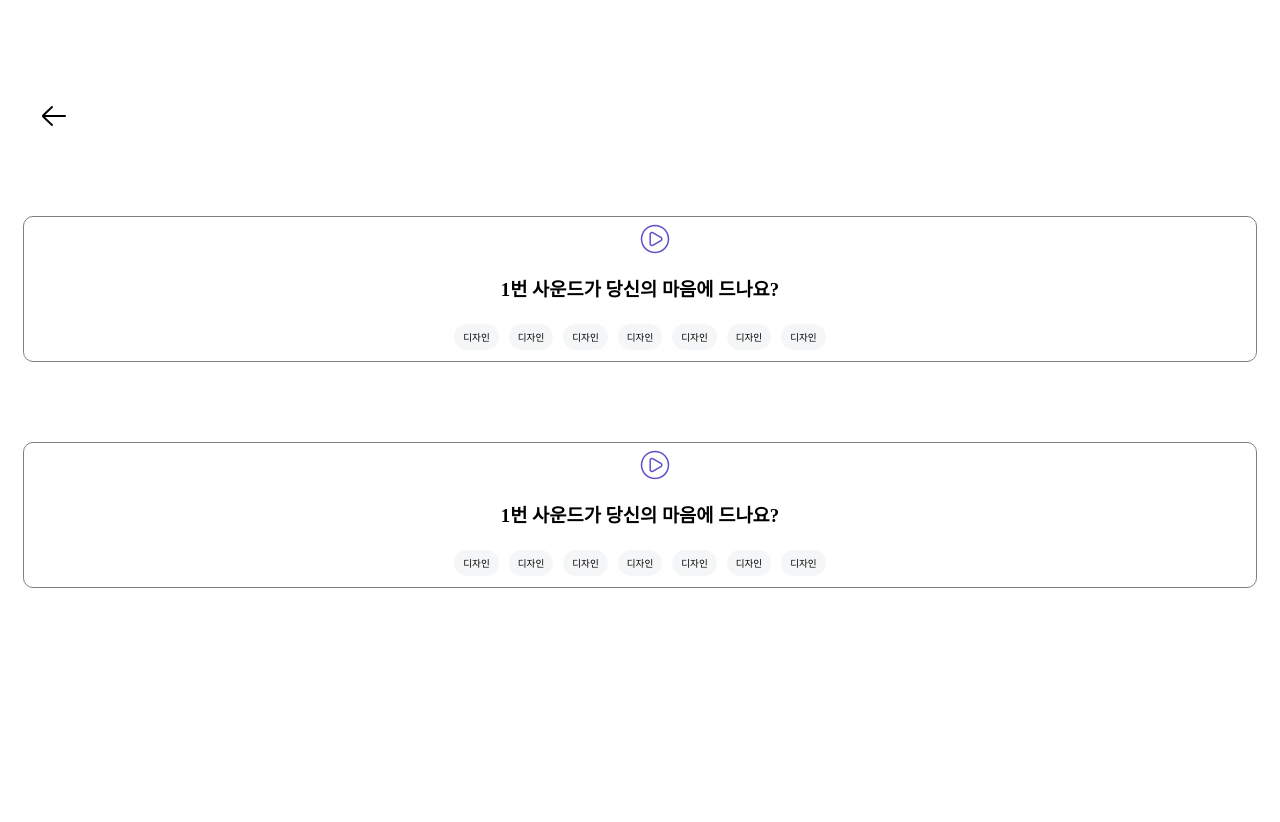
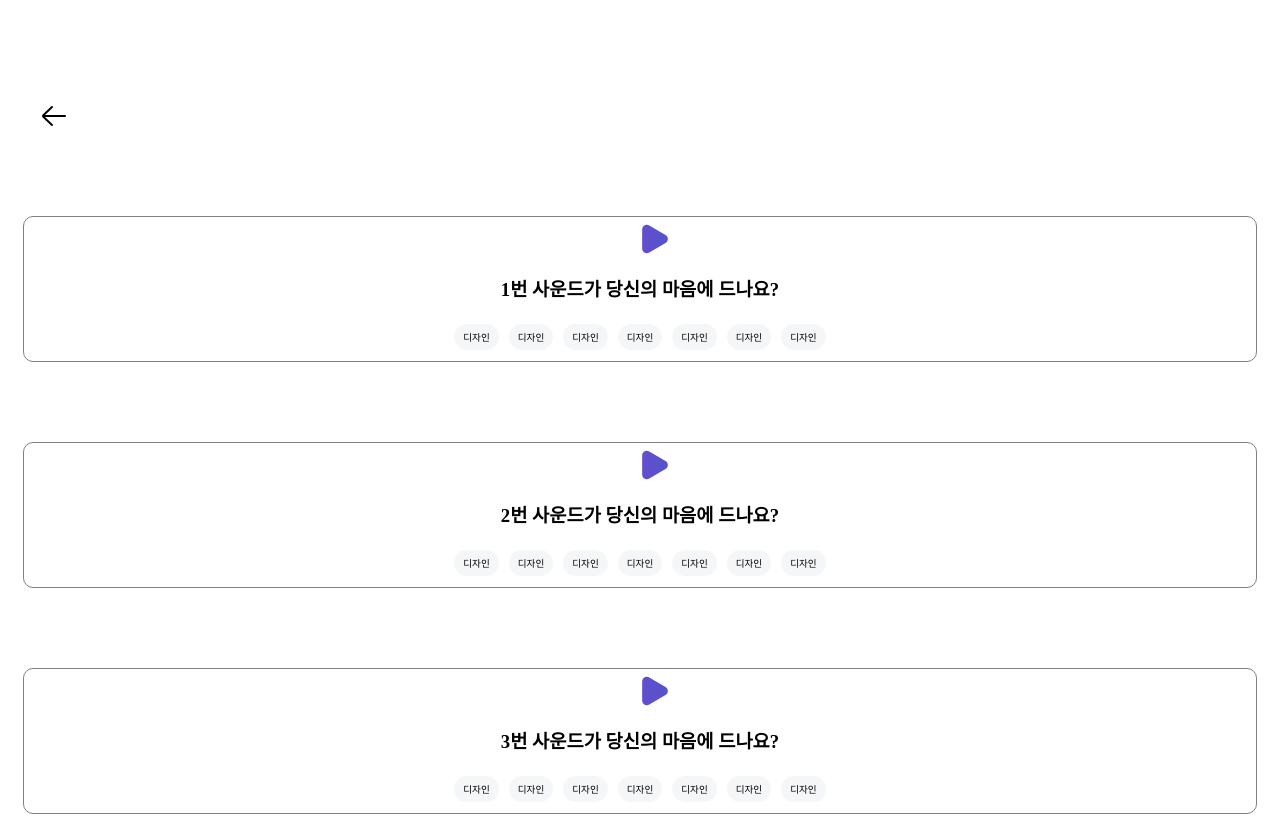
Before and after one commit to seongwon030/ReactApp, a React (Create React App) app in the folder music/: page /FirstPage in a window 1280 px wide. Before the commit the page ends 800 px from the top, so only its background shows below. Built offline with nearby package versions, Linux system fonts and the light colour scheme.

Commit message:
임시 체크박스

```diff
--- a/music/src/FirstPage.js
+++ b/music/src/FirstPage.js
@@ -36,8 +36,13 @@
             </div>
             <div className="num1">
                 <img onClick={playMusic} src="./play.png" alt='Sound Icon'/>
-                <h3>1번 사운드가 당신의 마음에 드나요?</h3>
+                <h3>2번 사운드가 당신의 마음에 드나요?</h3>
                 <CheckBox id="checkbox2"/>
+            </div>
+            <div className="num1">
+                <img onClick={playMusic} src="./play.png" alt='Sound Icon'/>
+                <h3>3번 사운드가 당신의 마음에 드나요?</h3>
+                <CheckBox id="checkbox3"/>
             </div>
         </div>
     );
```
Also changed, not shown: music/public/play.png.
